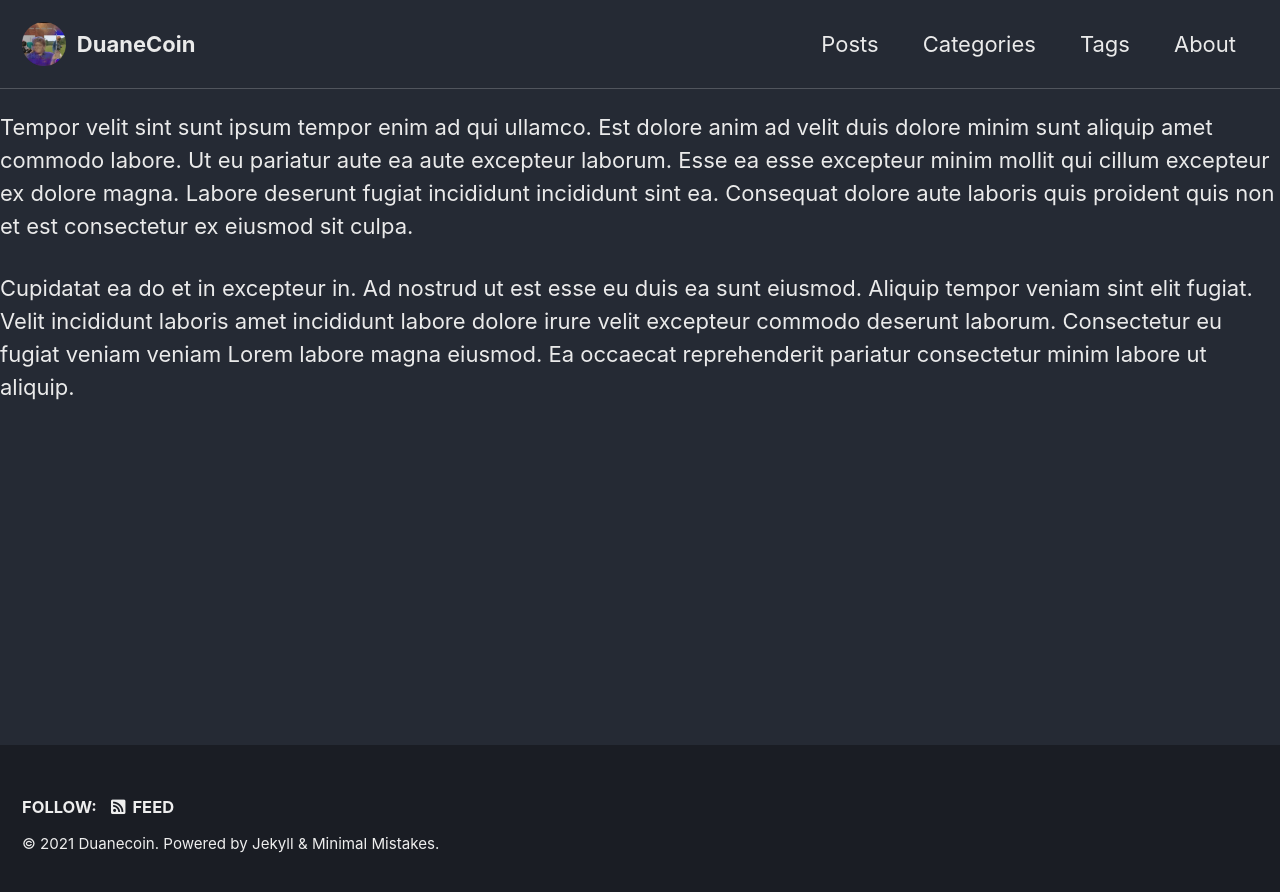
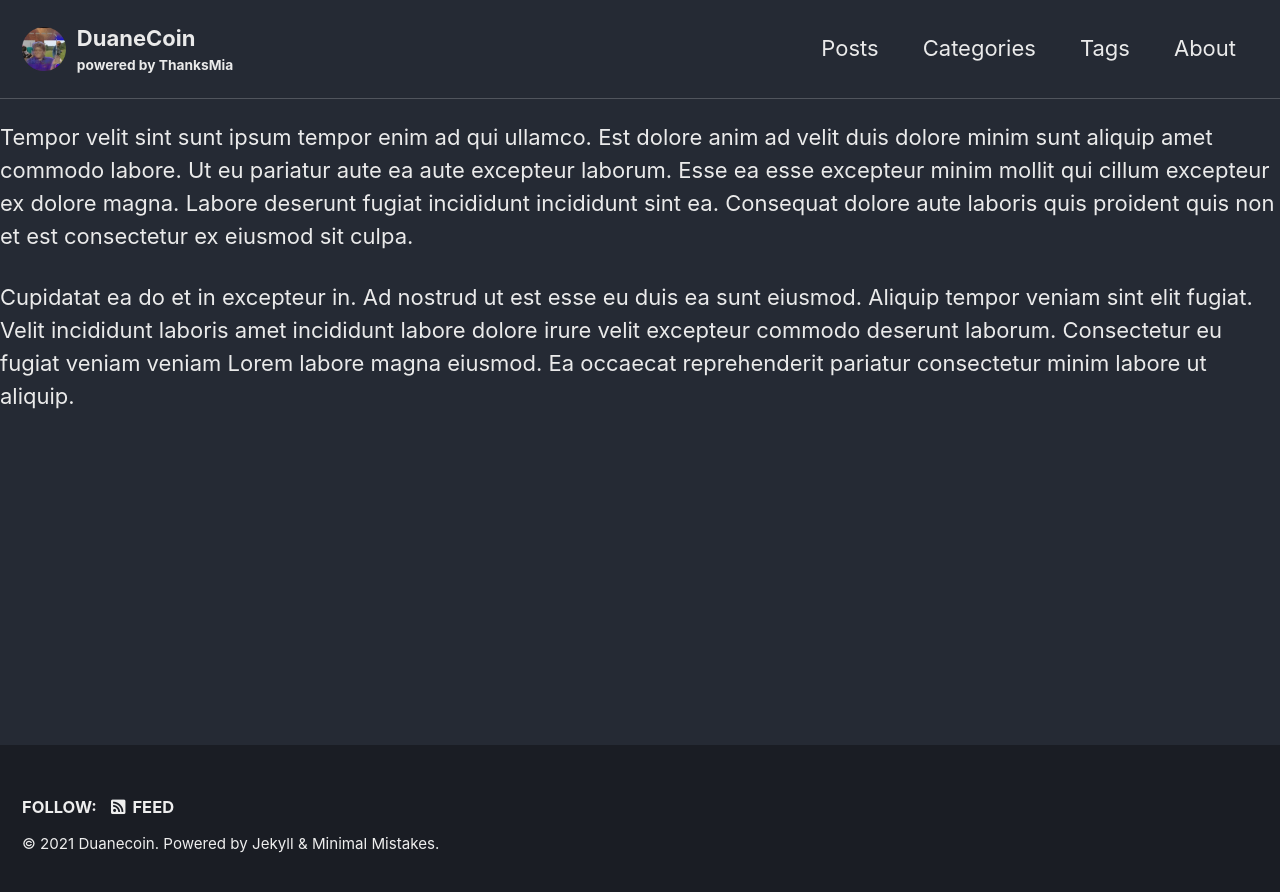
Before and after one commit to thanksmia/thanksmia.github.io, a Jekyll site: the page built from _pages/about.md, in a window 1280 px wide. Shown: the top 892 px of the page. Built offline with Jekyll 4.4.1, drawn with Linux system fonts in a browser that asks for light colours; cached includes are drawn as plain includes; our own code applies the rules of GitHub Pages for plain Markdown files.

Commit message:
Update _config.yml

```diff
--- a/_config.yml
+++ b/_config.yml
@@ -18,7 +18,7 @@ minimal_mistakes_skin    : "dark"
 locale                   : "en-US"
 title                    : "DuaneCoin"
 title_separator          : "-"
-subtitle                 : # site tagline that appears below site title in masthead
+subtitle                 : powered by ThanksMia
 name                     : "Duanecoin"
 description              : "An amazing website."
 url                      : # the base hostname & protocol for your site e.g. "https://mmistakes.github.io"
@@ -102,8 +102,8 @@ analytics:
 
 # Site Author
 author:
-  name             : "ThanksMia"
-  avatar           : "/assets/images/elfenliedpic.jpg"
+  name             : "DuaneCoin"
+  avatar           : "/assets/images/miaprofilepic.png"
   bio              : "Feel the Duane"
   location         : "Somewhere"
   email            :
```
